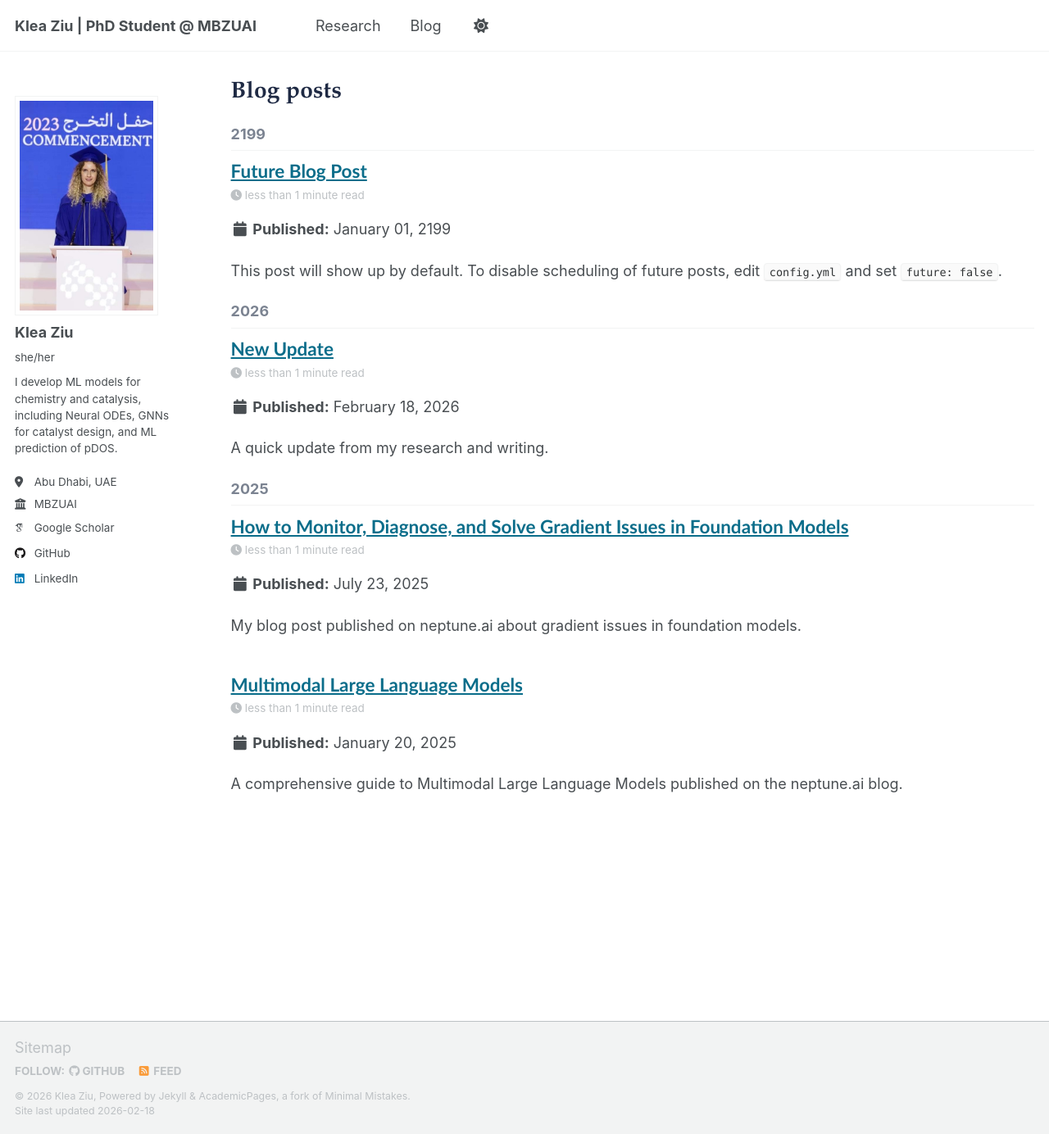
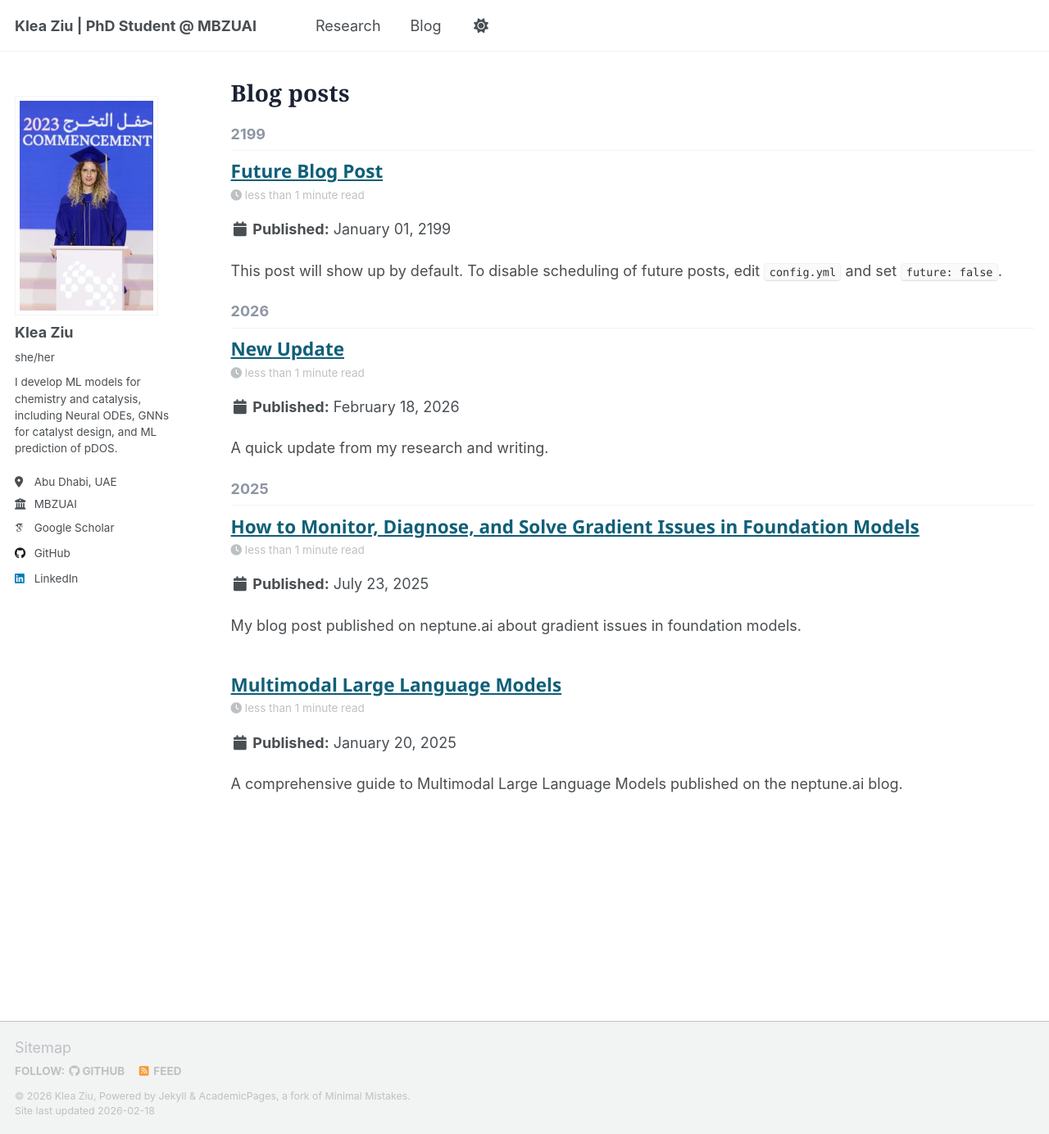
Before and after one commit to klea-ziu/klea-ziu.github.io, a Jekyll site: the page built from _pages/year-archive.html, in a window 1280 px wide and 1384 px high. Shown: the whole window at 82% size. Built offline with Jekyll 4.4.1, drawn with Linux system fonts in a browser that asks for light colours; some web fonts are replaced; a script that is not in the unit is left out.

Commit message:
Strengthen archive title/link typography and color overrides

```diff
--- a/assets/css/main.scss
+++ b/assets/css/main.scss
@@ -42,27 +42,27 @@
     "vendor/font-awesome/brands"
 ;
 
-/* Page-level visual cleanup for archive pages (Blog, Research) */
-.archive .page__title {
-  font-family: "Palatino Linotype", Palatino, "Book Antiqua", serif;
-  font-weight: 700;
-  color: #1f2a44;
+/* Strong archive-page overrides for Research + Blog pages */
+#main .archive .page__title {
+  font-family: Georgia, "Times New Roman", serif !important;
+  font-weight: 800 !important;
+  color: #1b2233 !important;
   letter-spacing: 0.2px;
 }
 
-.archive .archive__subtitle {
-  color: #7b8391;
+#main .archive .archive__subtitle {
+  color: #8d95a3 !important;
 }
 
-.archive .archive__item-title,
-.archive .archive__item-title a {
-  font-family: "Trebuchet MS", "Lucida Sans Unicode", "Lucida Grande", sans-serif;
-  color: #0a6d8a;
-  text-decoration-color: #0a6d8a;
+#main .archive .archive__item-title,
+#main .archive .archive__item-title a {
+  font-family: "Avenir Next", "Segoe UI", Helvetica, Arial, sans-serif !important;
+  color: #0f5f78 !important;
+  text-decoration-color: #0f5f78 !important;
 }
 
-.archive .archive__item-title a:hover,
-.archive .archive__item-title a:focus {
-  color: #07556b;
-  text-decoration-color: #07556b;
+#main .archive .archive__item-title a:hover,
+#main .archive .archive__item-title a:focus {
+  color: #0a4456 !important;
+  text-decoration-color: #0a4456 !important;
 }
```
